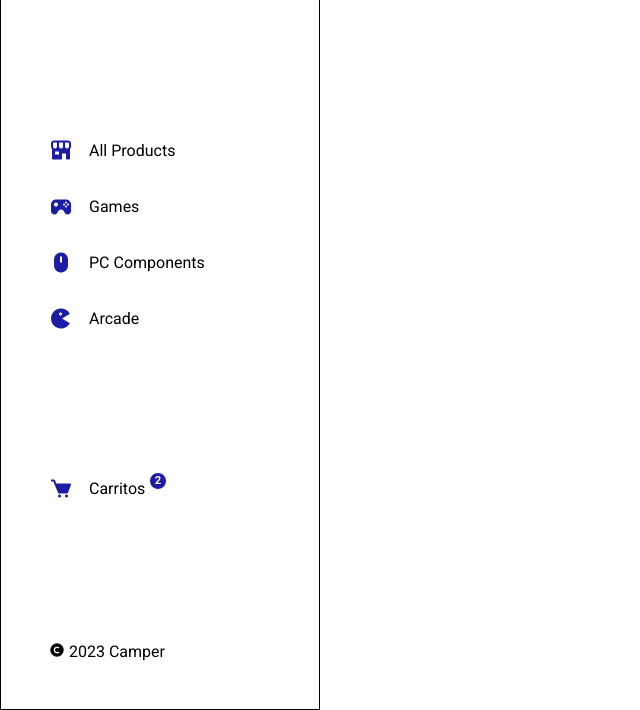
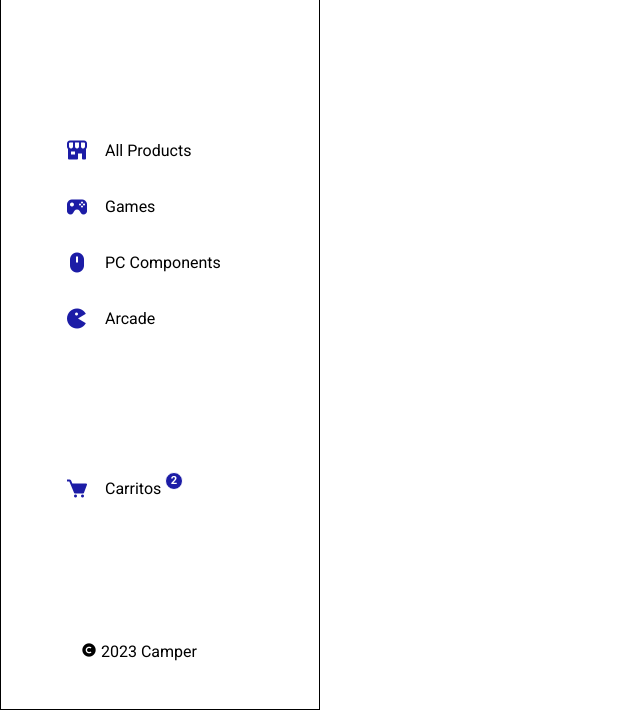
Before and after one commit to lumigamher/examenHTMLyCSS, a plain HTML site: page index.html in a window 1280 px wide. Shown: the part 90-800 px from the top of the page, without its empty margins (0-640 px from the left). Drawn offline with nearby package versions, Linux system fonts and the light colour scheme.

Commit message:
feat: ✨ Menú aside terminado

```diff
--- a/css/styles.css
+++ b/css/styles.css
@@ -36,7 +36,7 @@ h1{
 }
 
 .pages > li {
-    padding: 1rem 0;
+    padding: 1rem;
     display: flex;
     align-items: center;
 }
@@ -46,20 +46,24 @@ h1{
     color: rgb(28, 28, 166);
 }
 
-.pages > li:hover {
-    background-color: #f0f0f0;
+.pages > li:hover{
+    background-color: #f0f5f8;
+    color: rgb(28, 28, 166);
 }
-
-.pages > li >a{
+.pages > li:hover > a{
+    color: rgb(28, 28, 166);
+}
+.pages > li > a{
     padding-left: 1rem;
     text-decoration: none;
     color: #000;
     width: 100%;
+    border-radius: ;
 }
 
 
 .carrito {
-    padding: 1rem 0;
+    padding: 1rem;
     display: flex;
     align-items: center;
     position: relative;
@@ -85,7 +89,19 @@ h1{
     margin: .5rem ;
     padding: .1rem .3rem;
     top: .2rem;
-    right: 9rem;
+    right: 8rem;
     color: white;
     background-color: rgb(28, 28, 166);
 }
+
+.carrito:hover {
+    background-color: #f0f5f8;
+}
+
+.carrito:hover > a{
+    color: rgb(28, 28, 166);
+}
+
+footer {
+    padding-left: 2rem
+}
--- a/index.html
+++ b/index.html
@@ -41,9 +41,8 @@
             <i class='bx bxs-copyright'></i>
             <span>2023 Camper</span>
         </footer>
-
-
     </aside>
+    <main></main>
 
 </body>
 </html>
```
